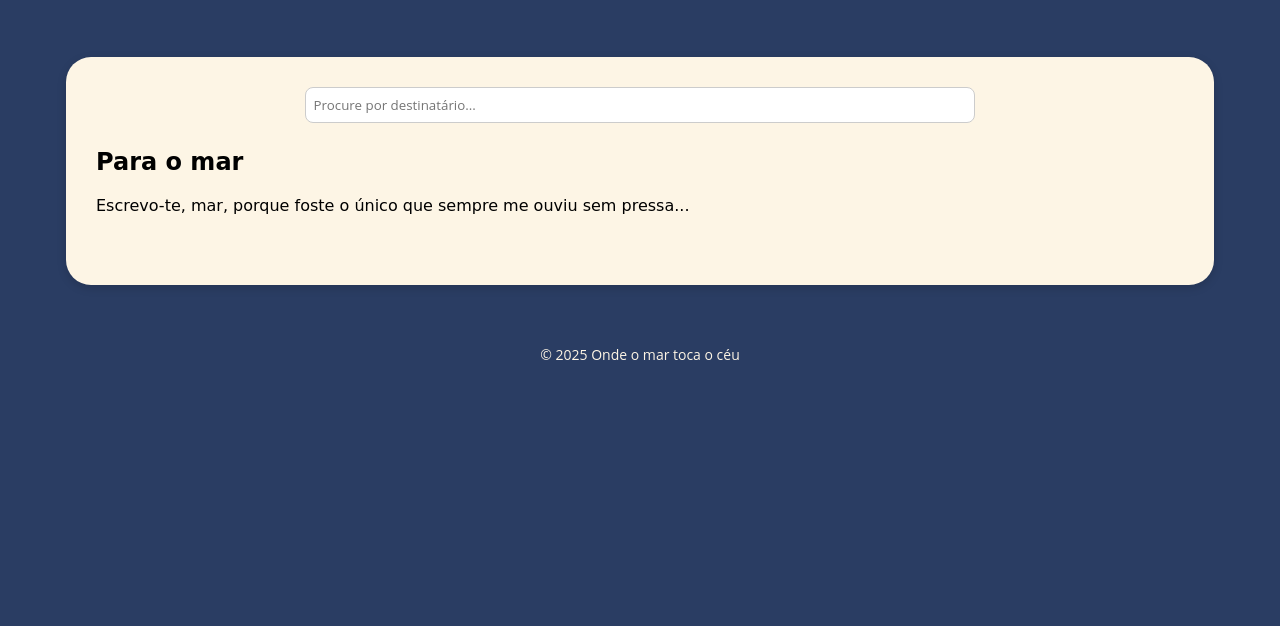
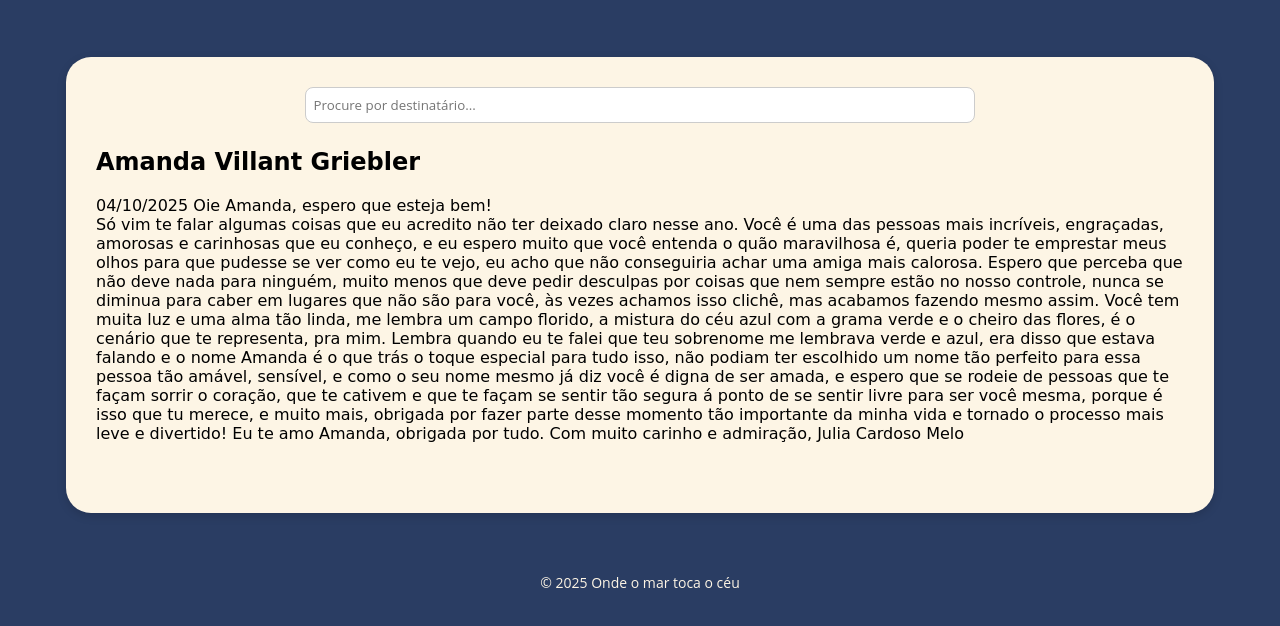
Before and after one commit to juliauchiha2009-alt/Onde-o-mar-toca-o-ceu, a plain HTML site: page cartas.html in a window 1280 px wide. Shown: the part 104-730 px from the top of the page. Drawn offline with Linux system fonts and the light colour scheme.

Commit message:
cartas.html

```diff
--- a/cartas.html
+++ b/cartas.html
@@ -25,8 +25,13 @@
   </div>
 
   <section class="entrada">
-    <h2>Para o mar</h2>
-    <p>Escrevo-te, mar, porque foste o único que sempre me ouviu sem pressa...</p>
+    <h2>Amanda Villant Griebler</h2>
+    <p>04/10/2025
+Oie Amanda, espero que esteja bem! <br>
+      Só vim te falar algumas coisas que eu acredito não ter deixado claro nesse ano. Você é uma das pessoas mais incríveis, engraçadas, amorosas e carinhosas que eu conheço, e eu espero muito que você entenda o quão maravilhosa é, queria poder te emprestar meus olhos para que pudesse se ver como eu te vejo, eu acho que não conseguiria achar uma amiga mais calorosa. Espero que perceba que não deve nada para ninguém, muito menos que deve pedir desculpas por coisas que nem sempre estão no nosso controle, nunca se diminua para caber em lugares que não são para você, às vezes achamos isso clichê, mas acabamos fazendo mesmo assim. Você tem muita luz e uma alma tão linda, me lembra um campo florido, a mistura do céu azul com a grama verde e o cheiro das flores, é o cenário que te representa, pra mim. Lembra quando eu te falei que teu sobrenome me lembrava verde e azul, era disso que estava falando e o nome Amanda é o que trás o toque especial para tudo isso, não podiam ter escolhido um nome tão perfeito para essa pessoa tão amável, sensível, e como o seu nome mesmo já diz você é digna de ser amada, e espero que se rodeie de pessoas que te façam sorrir o coração, que te cativem e que te façam se sentir tão segura á ponto de se sentir livre para ser você mesma, porque é isso que tu merece, e muito mais, obrigada por fazer parte desse momento tão importante da minha vida e tornado o processo mais leve e divertido! Eu te amo Amanda, obrigada por tudo.
+Com muito carinho e admiração,
+Julia Cardoso Melo
+</p>
   </section>
 </main>
 
```
